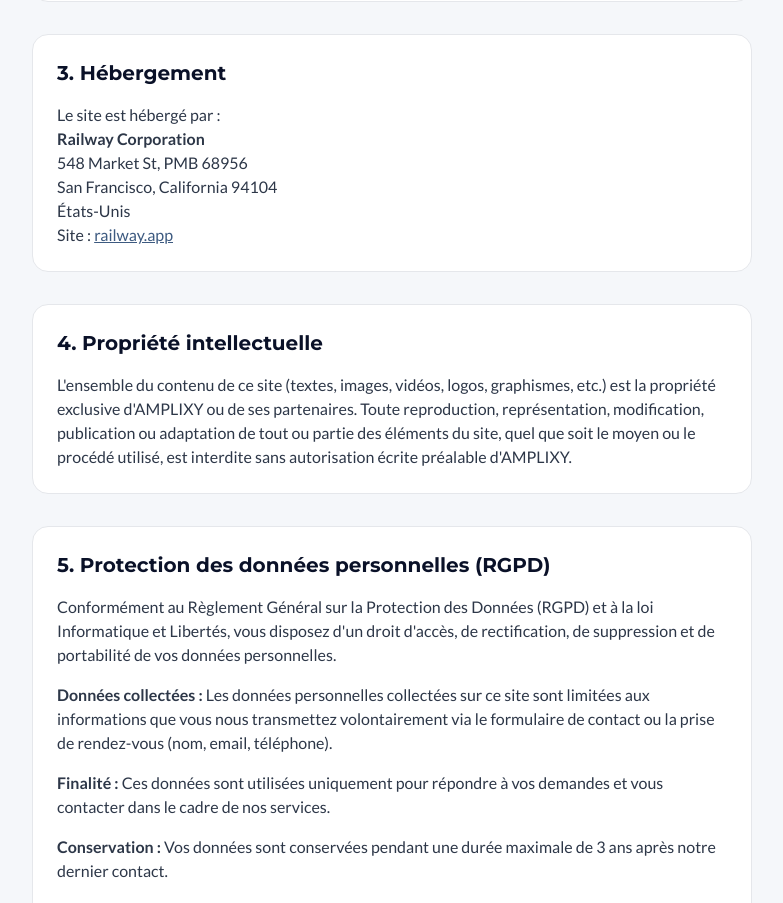
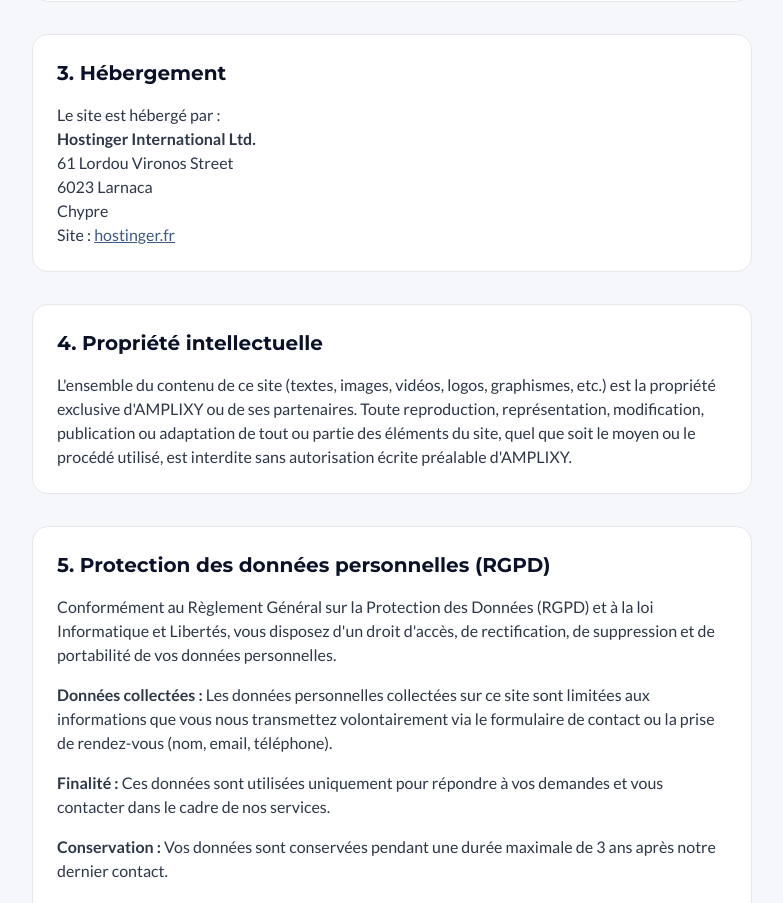
Before and after one commit to Fbrignoli/Amplixy-site, a Next.js app: page /mentions-legales in a window 1280 px wide. Shown: the part 826-1729 px from the top of the page, without its empty margins (248-1031 px from the left). Built offline with nearby package versions, Linux system fonts and the light colour scheme.

Commit message:
Modification mentions legals

```diff
--- a/src/app/mentions-legales/page.tsx
+++ b/src/app/mentions-legales/page.tsx
@@ -64,11 +64,11 @@
                 <h2 className="font-display text-xl font-bold text-ink mb-4">3. Hébergement</h2>
                 <p className="text-charcoal">
                   Le site est hébergé par :<br />
-                  <strong>Railway Corporation</strong><br />
-                  548 Market St, PMB 68956<br />
-                  San Francisco, California 94104<br />
-                  États-Unis<br />
-                  Site : <a href="https://railway.app" target="_blank" rel="noopener noreferrer" className="text-blue-dark underline">railway.app</a>
+                  <strong>Hostinger International Ltd.</strong><br />
+                  61 Lordou Vironos Street<br />
+                  6023 Larnaca<br />
+                  Chypre<br />
+                  Site : <a href="https://www.hostinger.fr" target="_blank" rel="noopener noreferrer" className="text-blue-dark underline">hostinger.fr</a>
                 </p>
               </section>
 
```
